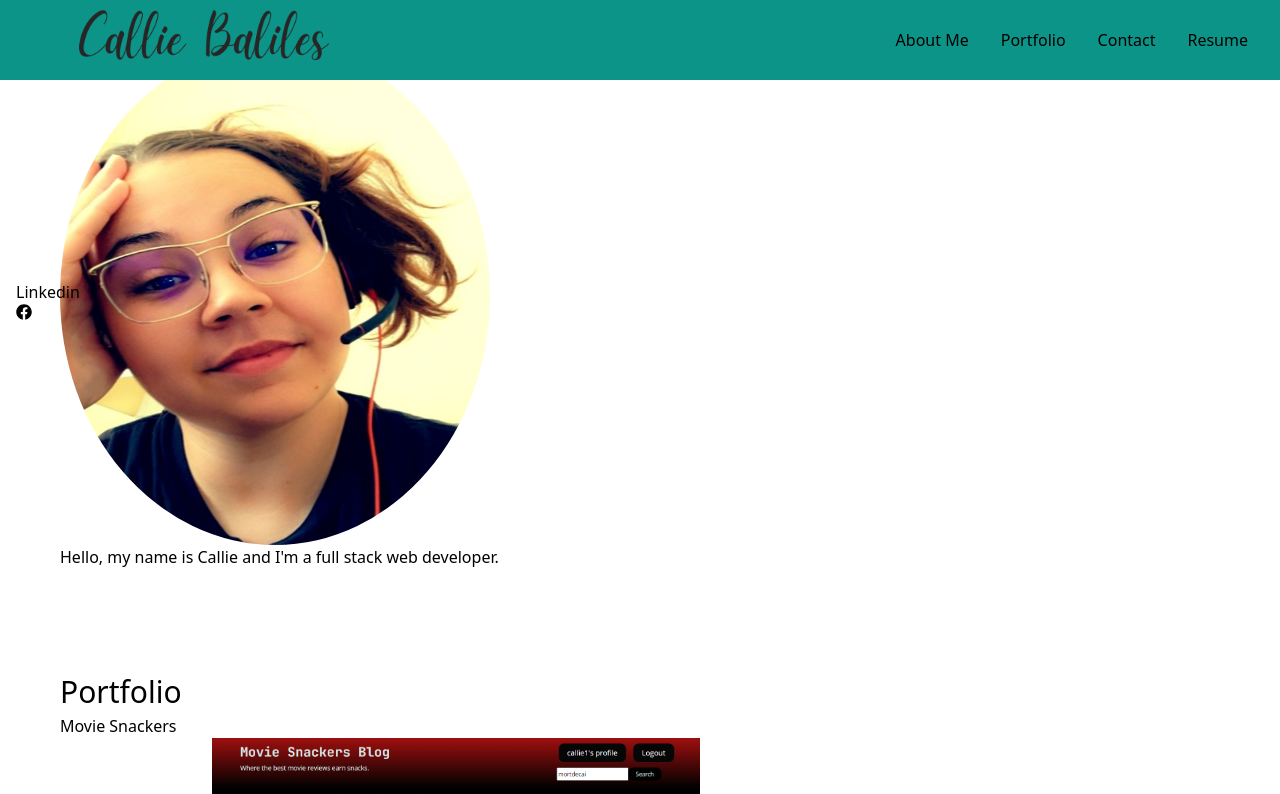
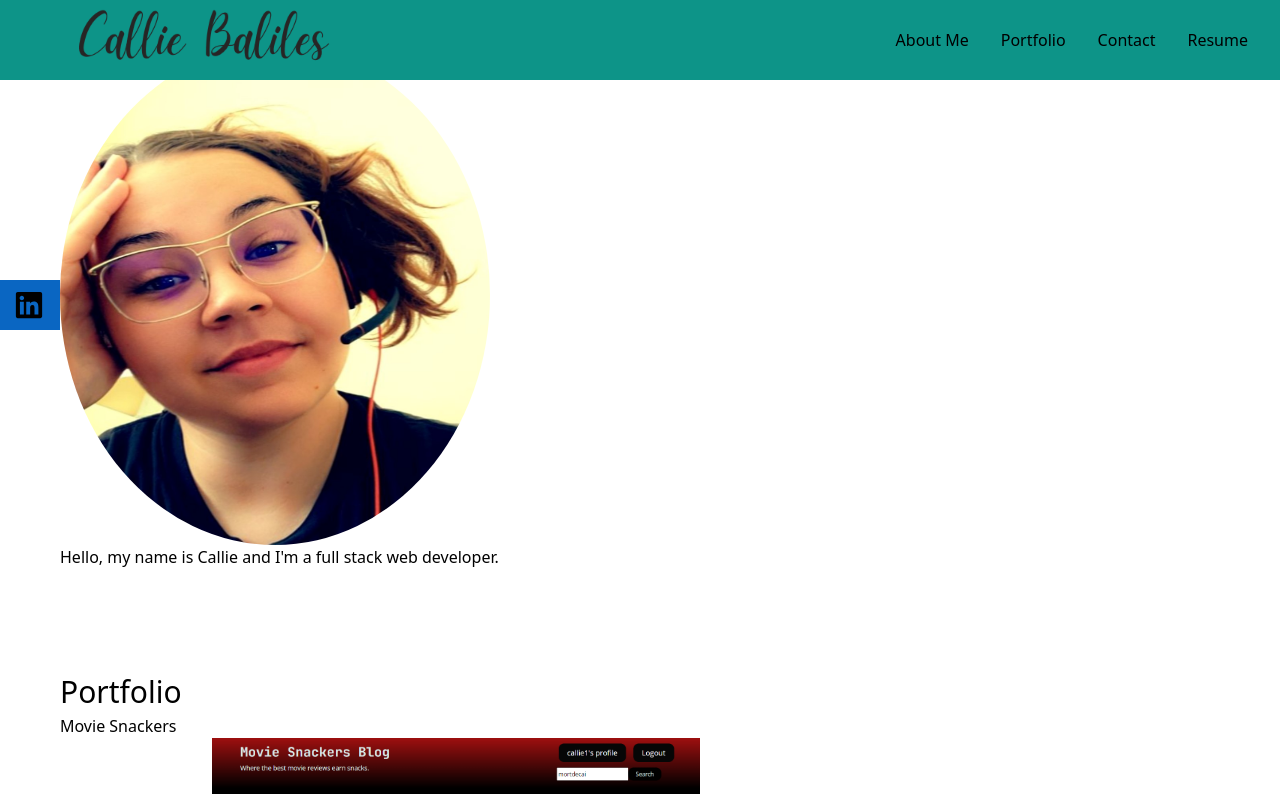
Before and after one commit to CalCar0707/W20C-reactportfolio, a React (Create React App) app: page / in a window 1280 px wide. Shown: the top 794 px of the page. Built offline with nearby package versions, Linux system fonts and the light colour scheme.

Commit message:
added linkedin icon and link to navigation

```diff
--- a/src/components/Navigation.js
+++ b/src/components/Navigation.js
@@ -55,10 +55,10 @@ export default function Navigation() {
             {/* social  icons */}
             <div className='flex fixed flex-col top-[35%] left-0'>
                 <ul>
-                    <li>
-                        <a href='/'>
-                            Linkedin <FaFacebook />
-
+                    <li className='w-[160px] h-[50px] flex justify-between items-center ml-[-100px] hover:ml-[-10px] duration-300 bg-[#0A66C2]'>
+                        <a className='flex justify-between items-center w-full'
+                        href='https://www.linkedin.com/in/callie-baliles/'>
+                            Linkedin <FaLinkedin size={30} />
                         </a>
                     </li>
                 </ul>
```
